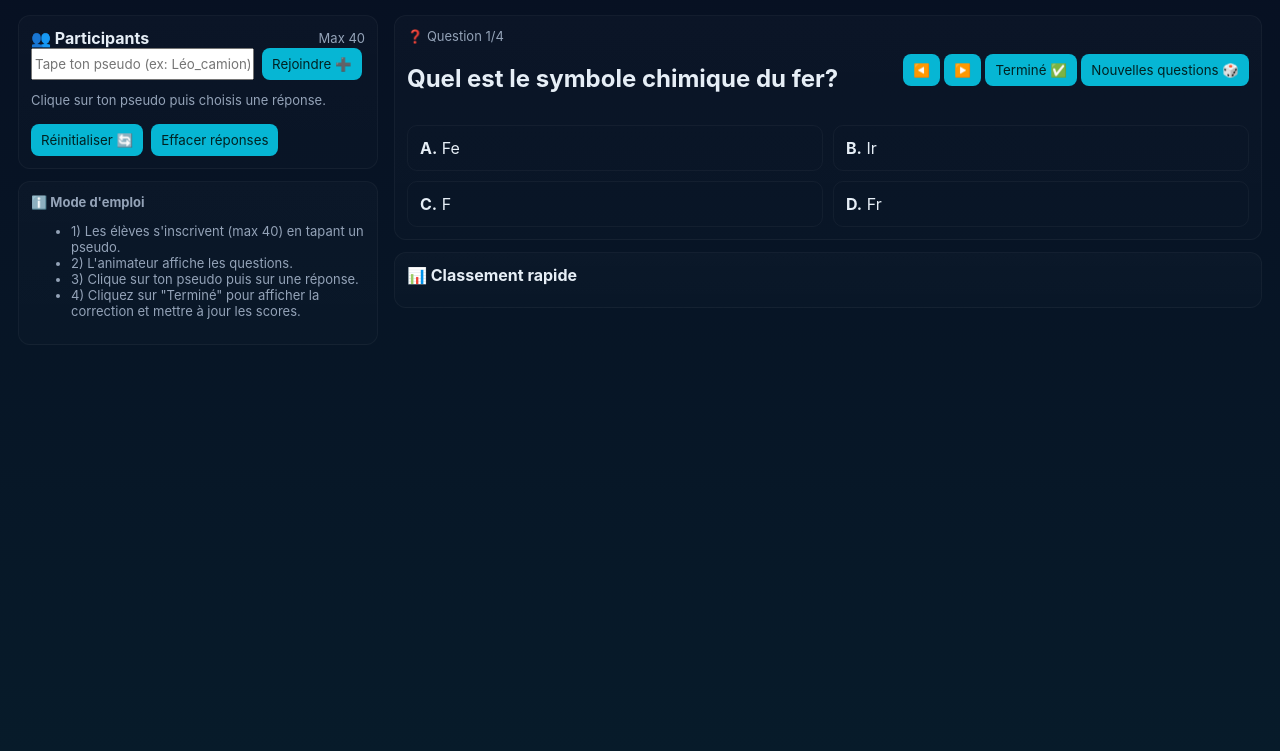
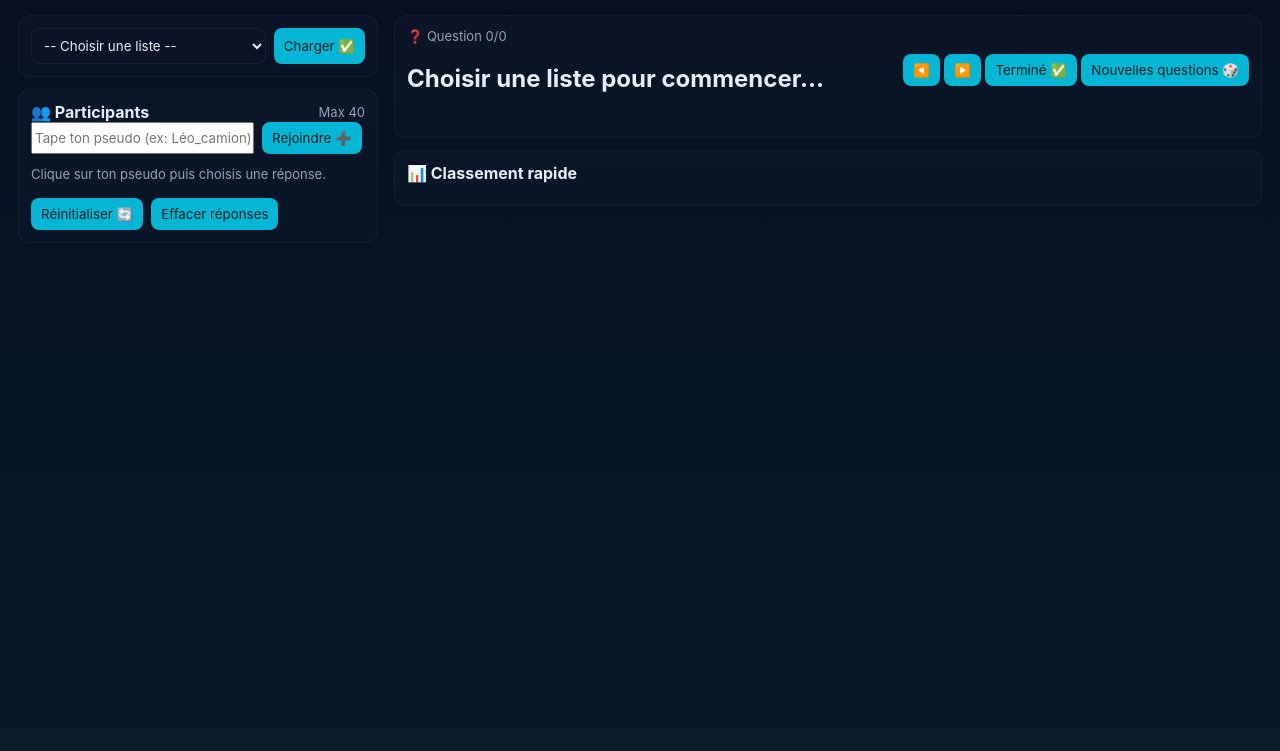
Before and after one commit to potetjeanphilippe-oss/kahootlight, a plain HTML site: page index.html in a window 1280 px wide. Shown: the part 49-800 px from the top of the page. Drawn offline with Linux system fonts and the light colour scheme.

Commit message:
Update index.html

```diff
--- a/index.html
+++ b/index.html
@@ -3,7 +3,7 @@
 <head>
   <meta charset="utf-8" />
   <meta name="viewport" content="width=device-width,initial-scale=1" />
-  <title>Mini-Kahoot local — jusqu'à 40 joueurs 🎮</title>
+  <title>Mini-Kahoot Google Sheets 🎮</title>
   <style>
     :root{--bg:#0f1724;--card:#0b1220;--accent:#06b6d4;--muted:#94a3b8;--answered:#22c55e;--selected:#facc15}
     *{box-sizing:border-box;font-family:Inter,system-ui,-apple-system,Segoe UI,Roboto,'Helvetica Neue',Arial}
@@ -13,8 +13,9 @@
     .wrap{display:flex;gap:16px;padding:18px}
     .left{width:360px}
     .card{background:linear-gradient(180deg,rgba(255,255,255,0.02),rgba(255,255,255,0.01));padding:12px;border-radius:12px;border:1px solid rgba(255,255,255,0.04)}
-    .join{display:flex;gap:8px;margin-bottom:12px}
+    .join, .sheet-select{display:flex;gap:8px;margin-bottom:12px}
     input[type=text]{flex:1;padding:8px;border-radius:8px;border:1px solid rgba(255,255,255,0.06);background:transparent;color:inherit}
+    select{flex:1;padding:8px;border-radius:8px;border:1px solid rgba(255,255,255,0.06);background:transparent;color:inherit}
     button{background:var(--accent);border:none;padding:8px 10px;border-radius:8px;color:#022;cursor:pointer}
     .players{max-height:60vh;overflow:auto;margin-top:8px}
     .player{display:flex;align-items:center;gap:8px;padding:8px;border-radius:8px;margin-bottom:8px;background:linear-gradient(90deg, rgba(255,255,255,0.01), rgba(255,255,255,0.00));cursor:pointer;transition:0.2s;border:2px solid transparent}
@@ -28,7 +29,6 @@
     .controls{display:flex;gap:8px;margin-top:8px}
     .main{flex:1}
     .question{margin-bottom:12px}
-    .qbox{padding:16px;border-radius:12px}
     .choices{display:grid;grid-template-columns:1fr 1fr;gap:10px;margin-top:12px}
     .choice{padding:12px;border-radius:10px;border:1px solid rgba(255,255,255,0.04);cursor:pointer}
     .choice:hover{transform:translateY(-3px)}
@@ -39,41 +39,33 @@
 </head>
 <body>
   <header>
-    <h1>🎮 Mini-Kahoot local — jusqu'à 40 joueurs</h1>
-    <div style="margin-left:auto" class="small">Astuce: fonctionne sur 1 écran (classe)</div>
+    <h1>🎮 Mini-Kahoot Google Sheets</h1>
   </header>
 
   <div class="wrap">
     <div class="left">
+      <div class="card sheet-select">
+        <select id="sheetSelector">
+          <option value="">-- Choisir une liste --</option>
+        </select>
+        <button id="loadSheet">Charger ✅</button>
+      </div>
+
       <div class="card">
         <div style="display:flex;justify-content:space-between;align-items:center">
           <strong>👥 Participants</strong>
           <span class="small">Max 40</span>
         </div>
-
         <div class="join">
           <input id="nick" placeholder="Tape ton pseudo (ex: Léo_camion)" maxlength="20" />
           <button id="joinBtn">Rejoindre ➕</button>
         </div>
         <div class="small">Clique sur ton pseudo puis choisis une réponse.</div>
-
         <div class="players" id="players"></div>
-
         <div class="controls">
           <button id="resetBtn">Réinitialiser 🔄</button>
           <button id="clearAnswers">Effacer réponses</button>
         </div>
-      </div>
-
-      <div style="height:12px"></div>
-      <div class="card small">
-        <strong>ℹ️ Mode d'emploi</strong>
-        <ul>
-          <li>1) Les élèves s'inscrivent (max 40) en tapant un pseudo.</li>
-          <li>2) L'animateur affiche les questions.</li>
-          <li>3) Clique sur ton pseudo puis sur une réponse.</li>
-          <li>4) Cliquez sur "Terminé" pour afficher la correction et mettre à jour les scores.</li>
-        </ul>
       </div>
     </div>
 
@@ -82,7 +74,7 @@
         <div style="display:flex;align-items:center;justify-content:space-between">
           <div>
             <div class="small">❓ Question <span id="qIndex">1</span>/<span id="qTotal">?</span></div>
-            <h2 id="questionText">Chargement...</h2>
+            <h2 id="questionText">Choisir une liste pour commencer...</h2>
           </div>
           <div style="text-align:right">
             <button id="prevQ">◀️</button>
@@ -91,11 +83,9 @@
             <button id="newGame">Nouvelles questions 🎲</button>
           </div>
         </div>
-
         <div class="choices" id="choices"></div>
         <div class="small" id="answerReveal" style="margin-top:10px;display:none"></div>
       </div>
-
       <div class="card" style="margin-top:12px">
         <strong>📊 Classement rapide</strong>
         <div id="ranking" style="margin-top:10px"></div>
@@ -104,39 +94,64 @@
   </div>
 
   <script>
-    const MAX_PLAYERS = 40;
-    const POINTS_PER_CORRECT = 1;
-    const POINTS_TO_FILL = 10;
+    const MAX_PLAYERS=40, POINTS_PER_CORRECT=1, POINTS_TO_FILL=10;
+    let players=[], questions=[], qIndex=0, selectedPlayer=null, answersBuffer={};
+    let sheetsData = {};
 
-    const sampleQuestions = [
-      {q: "Quel est le symbole chimique du fer?", choices:["Fe","Ir","F","Fr"], correct:0},
-      {q: "Quelle distance pour un freinage d'urgence augmente si le véhicule est lourd?", choices:["Augmente","Diminue","Ne change pas","Devient nul"], correct:0},
-      {q: "Quel document suit la marchandise au transport routier?", choices:["BL","BDE","Facture client","Bon de livraison"], correct:3},
-      {q: "Quelle est la formule de l'aire d'un rectangle?", choices:["L×l","2×(L+l)","πr²","L+l"], correct:0}
-    ];
+    const playersDiv=document.getElementById('players');
+    const nickInput=document.getElementById('nick');
+    const joinBtn=document.getElementById('joinBtn');
+    const resetBtn=document.getElementById('resetBtn');
+    const clearAnswersBtn=document.getElementById('clearAnswers');
+    const questionText=document.getElementById('questionText');
+    const choicesDiv=document.getElementById('choices');
+    const qIndexSpan=document.getElementById('qIndex');
+    const qTotalSpan=document.getElementById('qTotal');
+    const prevQ=document.getElementById('prevQ');
+    const nextQ=document.getElementById('nextQ');
+    const newGame=document.getElementById('newGame');
+    const rankingDiv=document.getElementById('ranking');
+    const finishBtn=document.getElementById('finishBtn');
+    const answerReveal=document.getElementById('answerReveal');
+    const sheetSelector=document.getElementById('sheetSelector');
+    const loadSheet=document.getElementById('loadSheet');
 
-    let players = [];
-    let questions = [...sampleQuestions];
-    let qIndex = 0;
-    let selectedPlayer = null;
-    let answersBuffer = {};
+    // *********************
+    // METTRE ICI L'URL DE TON WEB APP APPS SCRIPT
+    // Exemple: const GOOGLE_SHEET_JSON_URL = "https://script.google.com/macros/s/XXXXX/exec"
+    // *********************
+    const GOOGLE_SHEET_JSON_URL = "https://script.google.com/macros/s/AKfycbzxJ4mhHdfAC8mpnHf_Hp7KnJV9DExoSTXQg1gu_Y9Az1RXJFrCA69ZS9ICkV4aTWngRA/exec";
 
-    const playersDiv = document.getElementById('players');
-    const nickInput = document.getElementById('nick');
-    const joinBtn = document.getElementById('joinBtn');
-    const resetBtn = document.getElementById('resetBtn');
-    const clearAnswersBtn = document.getElementById('clearAnswers');
-    const questionText = document.getElementById('questionText');
-    const choicesDiv = document.getElementById('choices');
-    const qIndexSpan = document.getElementById('qIndex');
-    const qTotalSpan = document.getElementById('qTotal');
-    const prevQ = document.getElementById('prevQ');
-    const nextQ = document.getElementById('nextQ');
-    const newGame = document.getElementById('newGame');
-    const rankingDiv = document.getElementById('ranking');
-    const finishBtn = document.getElementById('finishBtn');
-    const answerReveal = document.getElementById('answerReveal');
+    async function loadSheets() {
+      try {
+        const res = await fetch(GOOGLE_SHEET_JSON_URL);
+        sheetsData = await res.json();
+        sheetSelector.innerHTML = '';
+        const defaultOpt = document.createElement('option');
+        defaultOpt.value = '';
+        defaultOpt.textContent = '-- Choisir une liste --';
+        sheetSelector.appendChild(defaultOpt);
+        for (const name in sheetsData) {
+          const opt = document.createElement('option');
+          opt.value = name;
+          opt.textContent = name;
+          sheetSelector.appendChild(opt);
+        }
+      } catch(e) {
+        alert("Erreur lors du chargement des listes");
+        console.error(e);
+      }
+    }
 
+    loadSheet.addEventListener('click', ()=>{
+      const selected = sheetSelector.value;
+      if(!selected) return alert("Choisir une liste !");
+      questions = sheetsData[selected];
+      qIndex = 0; answersBuffer = {};
+      renderQuestion();
+    });
+
+    // Ajouter joueur
     function addPlayer(name){
       name=name.trim();
       if(!name) return alert('Pseudo vide 😅');
@@ -147,12 +162,8 @@
       renderPlayers();
       nickInput.value='';
     }
-
     joinBtn.addEventListener('click', ()=>addPlayer(nickInput.value));
     nickInput.addEventListener('keydown', e=>{if(e.key==='Enter') addPlayer(nickInput.value)});
-
-    resetBtn.addEventListener('click', ()=>{if(!confirm('Tout supprimer et recommencer ?')) return; players=[]; answersBuffer={}; renderPlayers();});
-    clearAnswersBtn.addEventListener('click', ()=>{answersBuffer={}; renderPlayers(); alert('Réponses effacées — prêts pour la prochaine question')});
 
     function renderPlayers(){
       playersDiv.innerHTML='';
@@ -175,11 +186,12 @@
     }
 
     function renderRanking(){
-      const sorted = [...players].sort((a,b)=>b.points-a.points);
-      rankingDiv.innerHTML = sorted.slice(0,8).map((p,i)=>`<div style="padding:6px;border-bottom:1px dashed rgba(255,255,255,0.03)">${i+1}. ${p.name} — ${p.points} pts</div>`).join('');
+      const sorted=[...players].sort((a,b)=>b.points-a.points);
+      rankingDiv.innerHTML=sorted.slice(0,8).map((p,i)=>`<div style="padding:6px;border-bottom:1px dashed rgba(255,255,255,0.03)">${i+1}. ${p.name} — ${p.points} pts</div>`).join('');
     }
 
     function renderQuestion(){
+      if(!questions.length){questionText.textContent="Choisir une liste pour commencer..."; choicesDiv.innerHTML=''; qIndexSpan.textContent=0; qTotalSpan.textContent=0; return;}
       qIndexSpan.textContent=qIndex+1;
       qTotalSpan.textContent=questions.length;
       const q=questions[qIndex];
@@ -201,38 +213,25 @@
     }
 
     finishBtn.addEventListener('click', ()=>{
+      if(!questions.length) return;
       const q=questions[qIndex];
       Object.entries(answersBuffer).forEach(([pid,choice])=>{
-        const player = players.find(p=>p.id==pid);
-        if(player && parseInt(choice)===q.correct) player.points += POINTS_PER_CORRECT;
+        const player=players.find(p=>p.id==pid);
+        if(player && parseInt(choice)===q.correct) player.points+=POINTS_PER_CORRECT;
       });
-      selectedPlayer = null;
-      answersBuffer = {};
-      renderPlayers();
-
+      selectedPlayer=null; answersBuffer={}; renderPlayers();
       answerReveal.textContent=`✔️ La bonne réponse était : ${String.fromCharCode(65+q.correct)}. ${q.choices[q.correct]}`;
       answerReveal.style.display='block';
     });
 
     prevQ.addEventListener('click', ()=>{if(qIndex>0){qIndex--; renderQuestion();}});
     nextQ.addEventListener('click', ()=>{if(qIndex<questions.length-1){qIndex++; renderQuestion();}});
-    newGame.addEventListener('click', ()=>{
-      if(!confirm('Nouvelle partie : mélanger questions et réinitialiser points ?')) return;
-      questions=shuffle([...sampleQuestions]);
-      qIndex=0;
-      players.forEach(p=>p.points=0);
-      answersBuffer={};
-      renderQuestion(); renderPlayers();
-    });
+    newGame.addEventListener('click', ()=>{if(!confirm('Nouvelle partie : mélanger questions et réinitialiser points ?')) return; questions=shuffle([...questions]); qIndex=0; players.forEach(p=>p.points=0); answersBuffer={}; renderQuestion(); renderPlayers();});
 
-    function shuffle(a){for(let i=a.length-1;i>0;i--){const j=Math.floor(Math.random()*(i+1));[a[i],a[j]]=[a[j],a[i]]}return a}
+    function shuffle(a){for(let i=a.length-1;i>0;i--){const j=Math.floor(Math.random()*(i+1)); [a[i],a[j]]=[a[j],a[i]]} return a}
 
-    (function init(){
-      questions=[...sampleQuestions];
-      qTotalSpan.textContent=questions.length;
-      renderQuestion();
-      renderPlayers();
-    })();
+    renderPlayers();
+    renderQuestion();
   </script>
 </body>
 </html>
```
